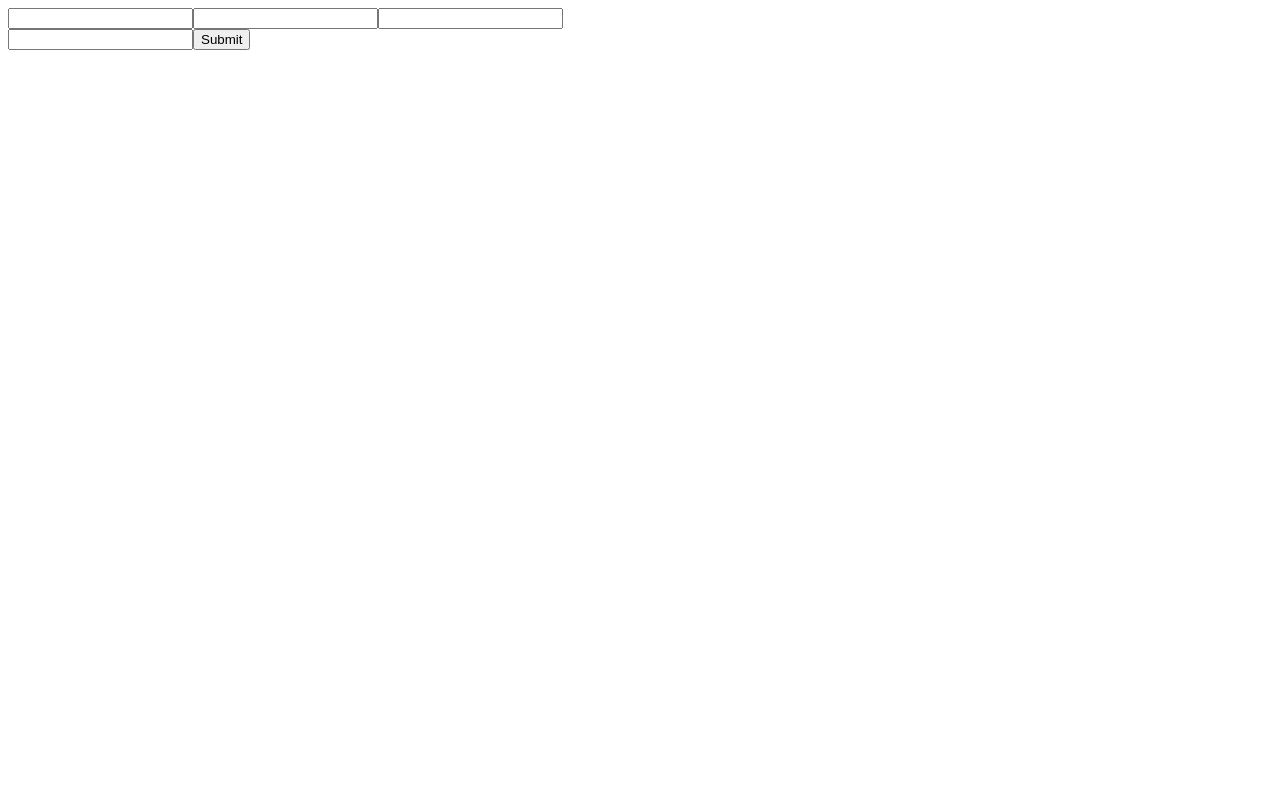
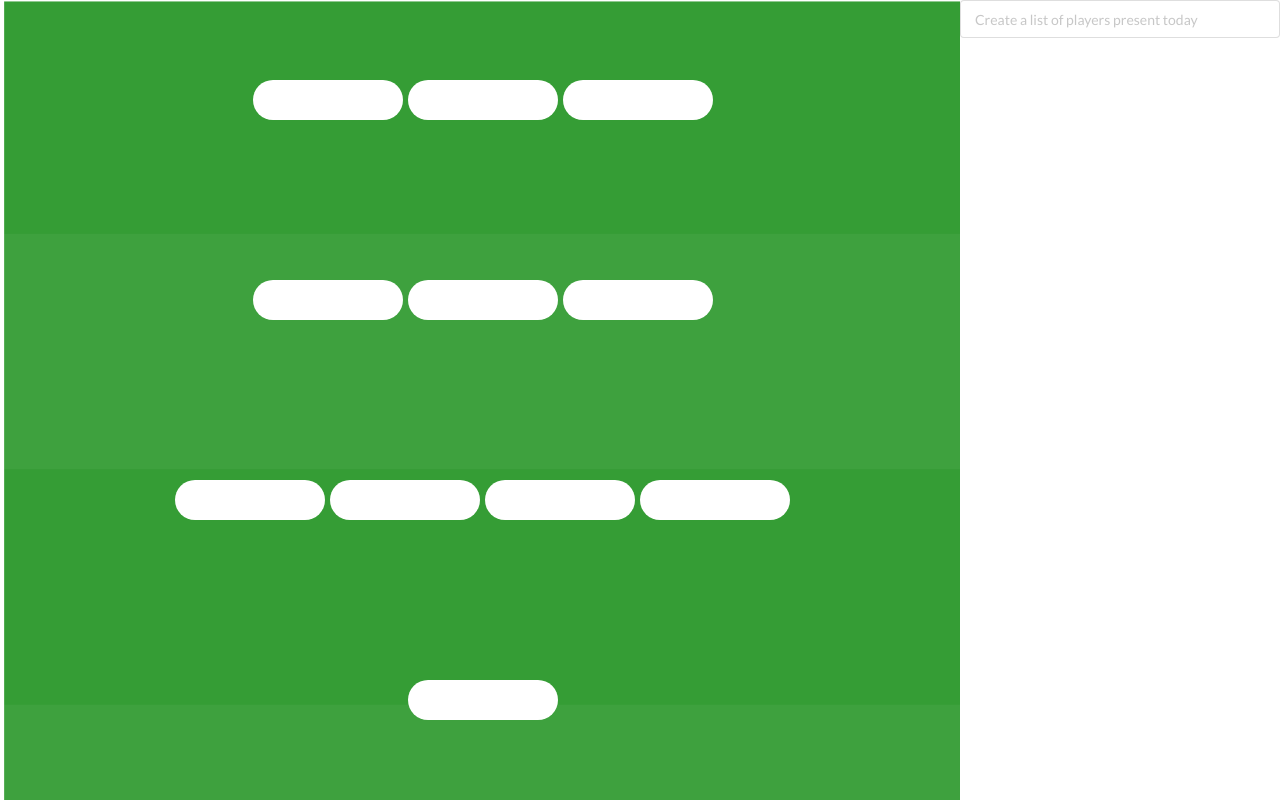
Before and after one commit to tadakongithub/formation, a React (Create React App) app: page / in a window 1280 px wide. Built offline with nearby package versions, Linux system fonts and the light colour scheme.

Commit message:
complete 1

```diff
--- a/public/index.html
+++ b/public/index.html
@@ -10,6 +10,7 @@
       content="Web site created using create-react-app"
     />
     <link rel="apple-touch-icon" href="%PUBLIC_URL%/logo192.png" />
+    <link rel="stylesheet" href="https://cdnjs.cloudflare.com/ajax/libs/semantic-ui/2.4.1/semantic.min.css"/>
     <!--
       manifest.json provides metadata used when your web app is installed on a
       user's mobile device or desktop. See https://developers.google.com/web/fundamentals/web-app-manifest/
--- /dev/null
+++ b/src/components/App.css
@@ -0,0 +1,7 @@
+.app-container{
+    width: 100vw;
+    height: 100vh;
+    display: grid;
+    grid-template-columns: 3fr 1fr;
+    grid-template-rows: 1fr;
+}
--- a/src/components/App.js
+++ b/src/components/App.js
@@ -1,6 +1,7 @@
 import React from 'react';
 import Formation from './Formation';
 import Member from './Member';
+import './App.css';
 
 class App extends React.Component{
 
@@ -10,19 +11,25 @@ class App extends React.Component{
         this.handleChange = this.handleChange.bind(this);
         this.handleBlur = this.handleBlur.bind(this);
         this.handleFocus = this.handleFocus.bind(this);
-        this.state = {members: [], typedPlayer: '', formationPlayers: []};
+        this.state = {members: [], typedPlayer: '', formationPlayers: [], duplicateCell: 'n0'};
     }
 
     handleSubmit(newMember){
-        this.setState({members: this.state.members.concat(newMember)});
+        if(!this.state.members.includes(newMember)){
+            this.setState({members: this.state.members.concat(newMember)});
+        }
     }
 
     handleChange(typedPlayer){
         this.setState({typedPlayer: typedPlayer})
     }
 
-    handleBlur(player){
-        this.setState({formationPlayers: this.state.formationPlayers.concat(player)});
+    handleBlur(player, duplicateCell){
+        if(!this.state.formationPlayers.includes(player)){
+            this.setState({formationPlayers: this.state.formationPlayers.concat(player)});
+        } else {
+            this.setState({duplicateCell: duplicateCell});
+        }
     }
 
     handleFocus(player){
@@ -32,12 +39,15 @@ class App extends React.Component{
             arr.splice(index, 1);
             this.setState({formationPlayers: arr});
         }
+        this.setState({typedPlayer: player});
+        this.setState({duplicateCell: ""});
     }
 
     render(){
         return (
-            <div>
-                <Formation handleChange={this.handleChange} handleBlur={this.handleBlur} handleFocus={this.handleFocus}/>
+            <div className="app-container">
+                <Formation handleChange={this.handleChange} handleBlur={this.handleBlur}
+                handleFocus={this.handleFocus} duplicateCell={this.state.duplicateCell}/>
                 <Member handleSubmit={this.handleSubmit} members={this.state.members} typedPlayer={this.state.typedPlayer}
                 formationPlayers={this.state.formationPlayers}/>
             </div>
--- /dev/null
+++ b/src/components/Formation.css
@@ -0,0 +1,29 @@
+#formation-container{
+    display: flex;
+    flex-direction: column;
+    align-items: center;
+    justify-content: space-around;
+    position: relative;
+    overflow: hidden;
+}
+
+#formation-container::before{
+    content: "";
+    background: url("../img/soccer_field.png") 0 0 repeat;
+    position: absolute;
+    width: 100%;
+    height: 100%;
+    z-index: -1;
+}
+
+.top > input, .mid > input, .defend > input, .keeper > input{
+    display: inline-block;
+    width: 150px;
+    height: 40px;
+    border-radius: 25px;
+    margin-left: 5px;
+    -webkit-border-radius: 25px;
+    font-size: 25px;
+    border: none;
+    text-align: center;
+}
--- a/src/components/Formation.js
+++ b/src/components/Formation.js
@@ -1,4 +1,5 @@
 import React from 'react';
+import './Formation.css';
 
 class Formation extends React.Component {
 
@@ -7,7 +8,14 @@ class Formation extends React.Component {
         this.handleChange = this.handleChange.bind(this);
         this.handleBlur = this.handleBlur.bind(this);
         this.handleFocus = this.handleFocus.bind(this);
-        this.state = {player: ''};
+        this.state = {player: '', activatedInput: ''};
+    }
+
+    componentDidUpdate(){
+        var arr = ["n1", "n2", "n3", "n4", "n5", "n6", "n7", "n8", "n9", "n10", "n11"];
+        if(arr.includes(this.props.duplicateCell)){
+            document.getElementById(this.props.duplicateCell).value = '';
+        }
     }
 
     handleChange(e){
@@ -16,19 +24,38 @@ class Formation extends React.Component {
     }
 
     handleBlur(){
-        this.props.handleBlur(this.state.player);
+        this.props.handleBlur(this.state.player, this.state.activatedInput);
     }
 
     handleFocus(e){
+        this.setState({activatedInput: e.target.getAttribute('id')});
+        this.setState({player: e.target.value});
         this.props.handleFocus(e.target.value);
     }
 
     render(){
+
         return (
-            <div>
-                <input type="text" onFocus={this.handleFocus} onChange={this.handleChange} onBlur={this.handleBlur}/>
-                <input type="text" onFocus={this.handleFocus} onChange={this.handleChange} onBlur={this.handleBlur}/>
-                <input type="text" onFocus={this.handleFocus} onChange={this.handleChange} onBlur={this.handleBlur}/>
+            <div id="formation-container">
+                <div className="top">
+                    <input id="n1" type="text" onFocus={this.handleFocus} onChange={this.handleChange} onBlur={this.handleBlur}/>
+                    <input id="n2" type="text" onFocus={this.handleFocus} onChange={this.handleChange} onBlur={this.handleBlur}/>
+                    <input id="n3" type="text" onFocus={this.handleFocus} onChange={this.handleChange} onBlur={this.handleBlur}/>
+                </div>
+                <div className="mid">
+                    <input id="n4" type="text" onFocus={this.handleFocus} onChange={this.handleChange} onBlur={this.handleBlur}/>
+                    <input id="n5" type="text" onFocus={this.handleFocus} onChange={this.handleChange} onBlur={this.handleBlur}/>
+                    <input id="n6" type="text" onFocus={this.handleFocus} onChange={this.handleChange} onBlur={this.handleBlur}/>
+                </div>
+                <div className="defend">
+                    <input id="n7" type="text" onFocus={this.handleFocus} onChange={this.handleChange} onBlur={this.handleBlur}/>
+                    <input id="n8" type="text" onFocus={this.handleFocus} onChange={this.handleChange} onBlur={this.handleBlur}/>
+                    <input id="n9" type="text" onFocus={this.handleFocus} onChange={this.handleChange} onBlur={this.handleBlur}/>
+                    <input id="n10" type="text" onFocus={this.handleFocus} onChange={this.handleChange} onBlur={this.handleBlur}/>
+                </div>
+                <div className="keeper">
+                    <input id="n11" type="text" onFocus={this.handleFocus} onChange={this.handleChange} onBlur={this.handleBlur}/>
+                </div>
             </div>
         )
     }
--- /dev/null
+++ b/src/components/Member.css
@@ -0,0 +1,3 @@
+.member-list > div{
+    text-align: center;
+}
--- a/src/components/Member.js
+++ b/src/components/Member.js
@@ -1,4 +1,5 @@
 import React from 'react';
+import './Member.css';
 
 class Member extends React.Component {
 
@@ -25,11 +26,13 @@ class Member extends React.Component {
 
         return (
             <div>
-                <form onSubmit={this.handleSubmit}>
-                    <input type="text" value={this.state.newPlayer} onChange={this.handleChange}/>
-                    <input type="submit" value="Submit"/>
+                <form onSubmit={this.handleSubmit} className="ui form">
+                    <div className="field">
+                        <input type="text" value={this.state.newPlayer} onChange={this.handleChange}
+                        placeholder="Create a list of players present today"/>
+                    </div>
                 </form>
-                <div>
+                <div className="member-list">
                     {members.map(eachPlayer => {
                         if(eachPlayer === this.props.typedPlayer || this.props.formationPlayers.some((player)=>player===eachPlayer)){
                             return <div style={{color: "green"}}>{eachPlayer}</div>
```
Also changed, not shown: src/img/soccer_field.jpeg (added), src/img/soccer_field.png (added).
